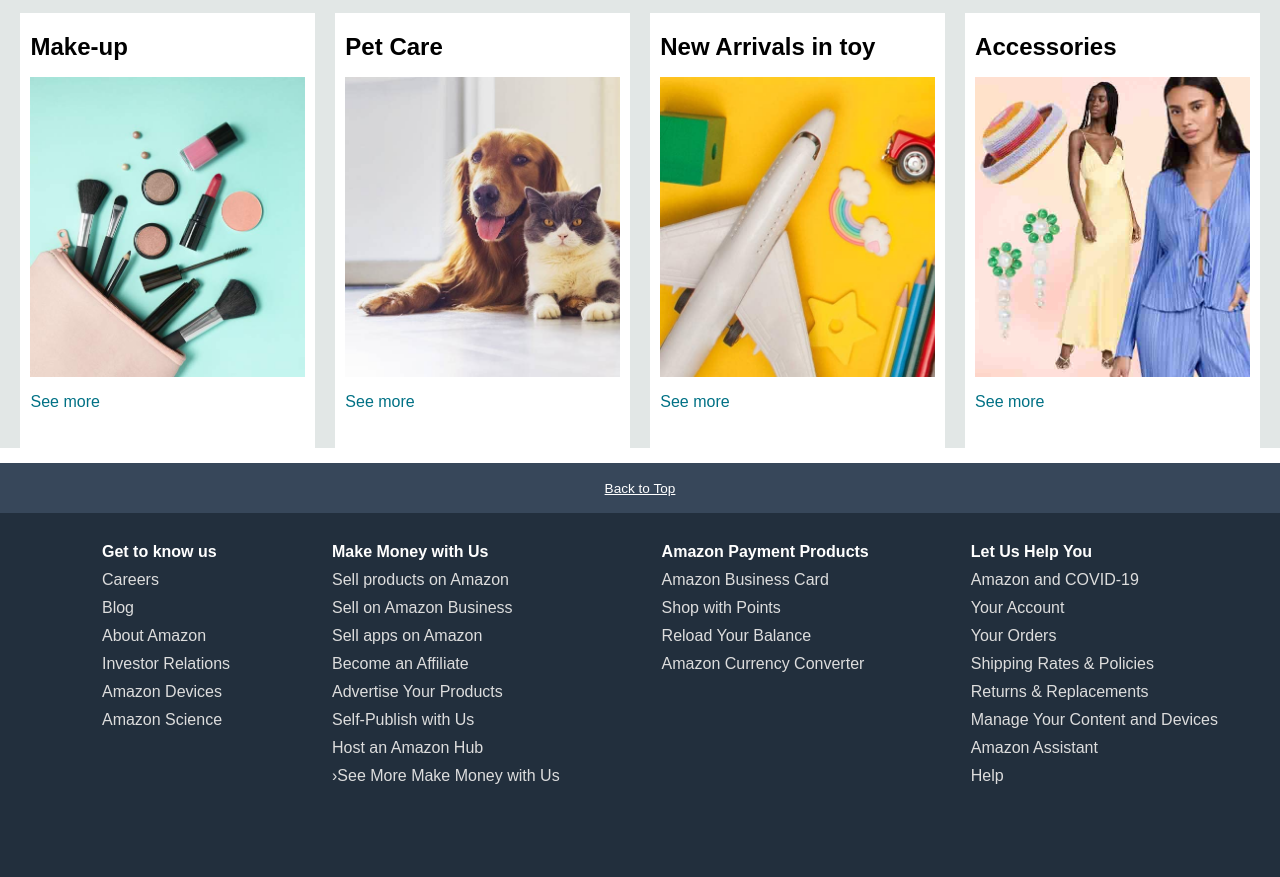
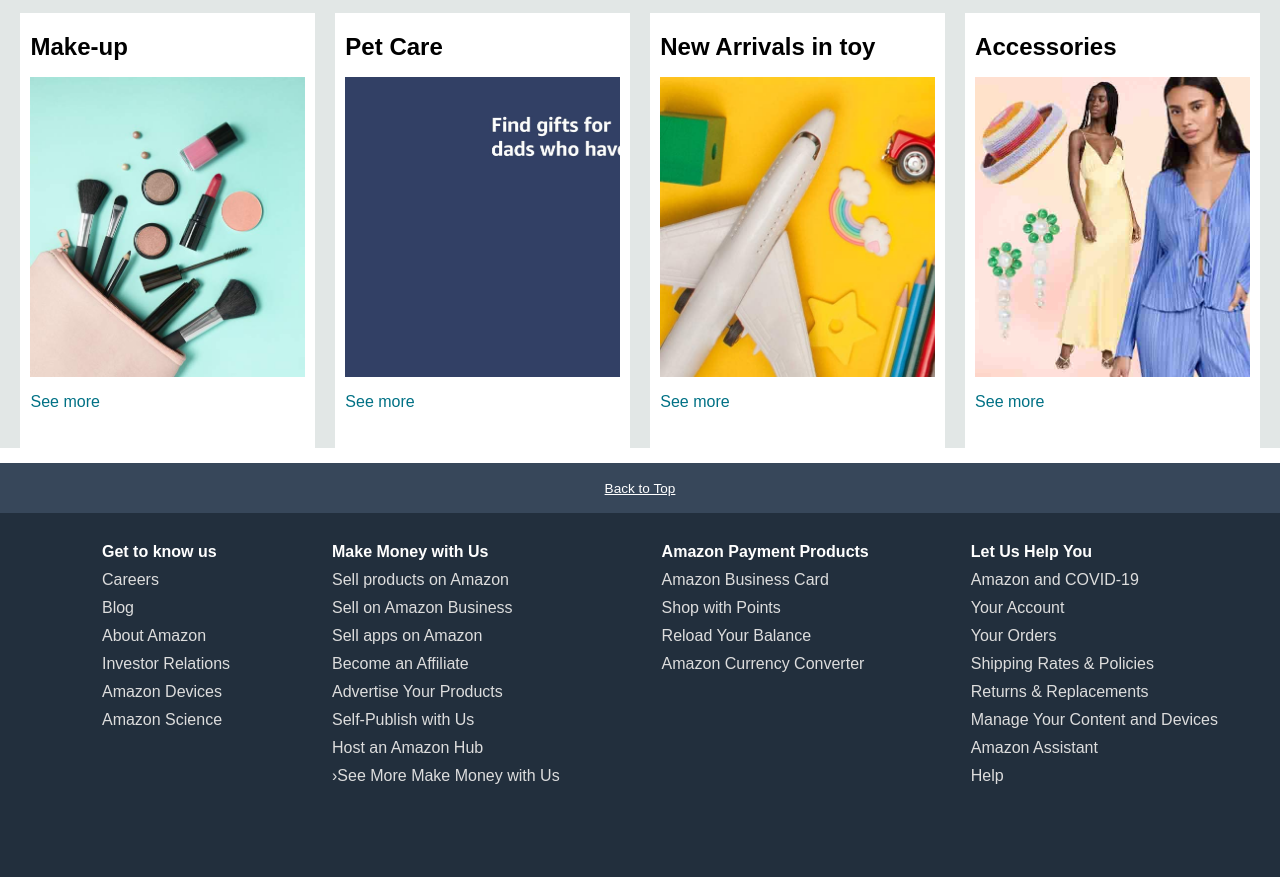
Before and after one commit to Shashank810/Amazon_Clone, a plain HTML site: page index.html in a window 1280 px wide. Shown: the part 844-1721 px from the top of the page. Drawn offline with Linux system fonts and the light colour scheme.

Commit message:
Update index.html
Change in Line 156 in Image section

```diff
--- a/index.html
+++ b/index.html
@@ -153,7 +153,7 @@
         <div class="box6 box">
             <div class="box-content">
                 <h2>Pet Care</h2>
-                <div class="box-image" style="background-image: url('/Images/box6_image.jpg');"></div>
+                <div class="box-image" style="background-image: url('/Images/hero_image.jpg');"></div>
                 <p>See more</p>
             </div>
         </div>
```
